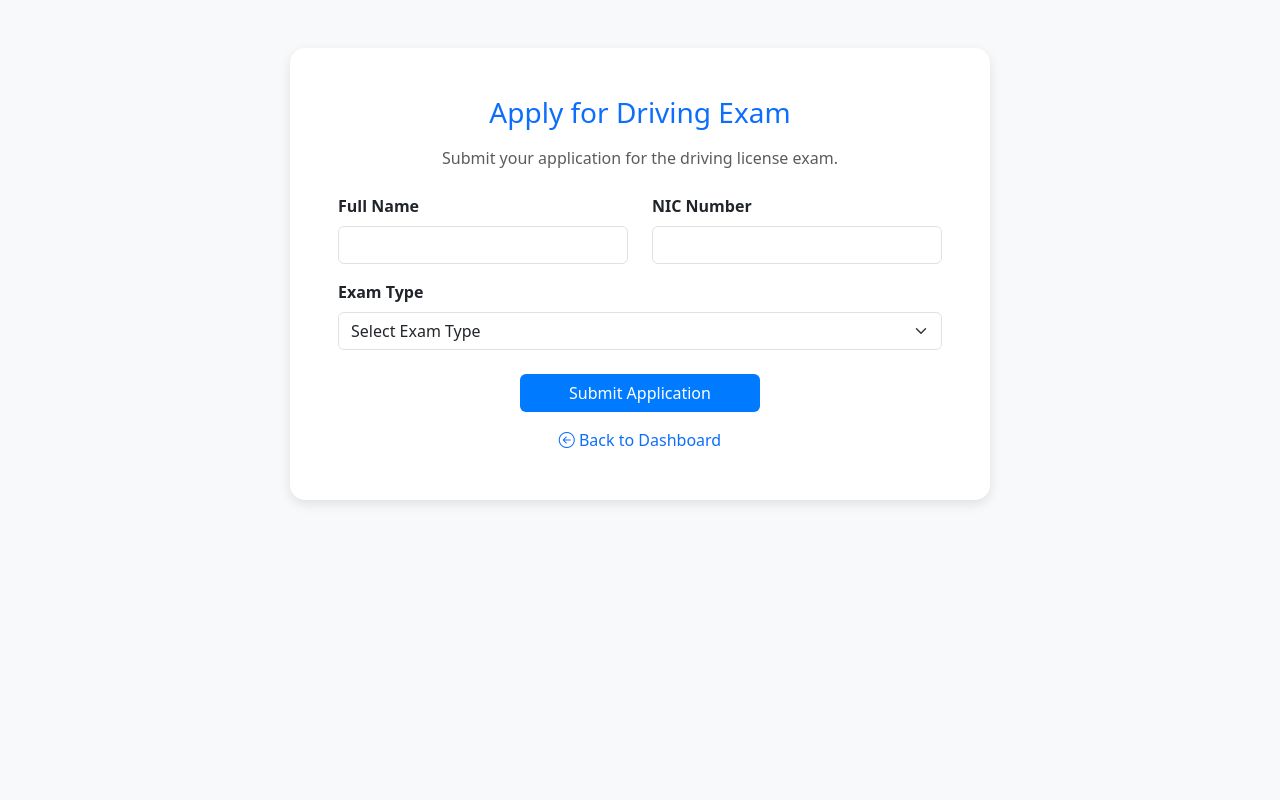
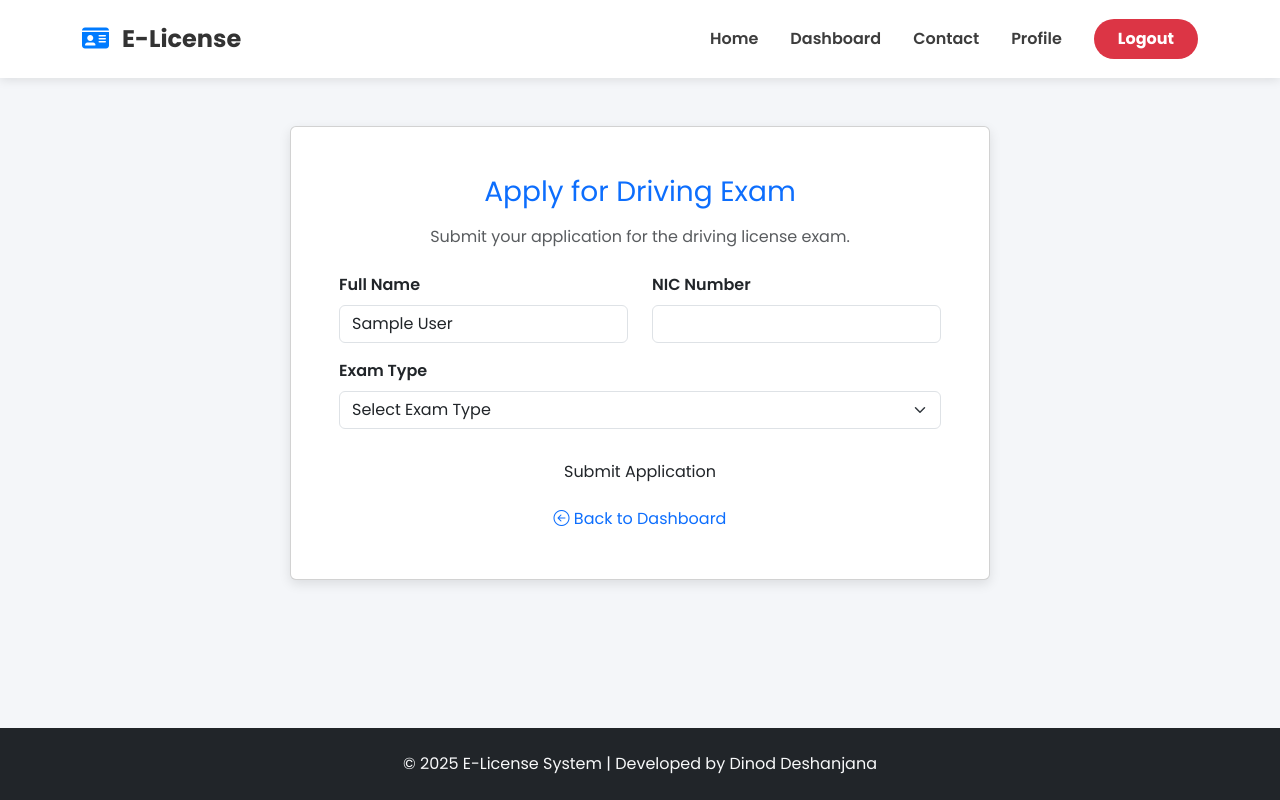
Before and after one commit to DinodDeshanjana/Elicense-System, a PHP site: page /applyexam.php in a window 1280 px wide. Run offline with PHP 8.4, Linux system fonts and the light colour scheme; the visitor is signed in with stand-in values (Sample User, id 1); data that the repository does not hold is empty.

Commit message:
Updated Files, added user navigation file and added footer section

```diff
--- a/applyexam.php
+++ b/applyexam.php
@@ -93,7 +93,19 @@ $conn->close();
   <link href="https://cdn.jsdelivr.net/npm/bootstrap@5.3.3/dist/css/bootstrap.min.css" rel="stylesheet">
   <link href="https://cdn.jsdelivr.net/npm/bootstrap-icons@1.11.3/font/bootstrap-icons.css" rel="stylesheet">
   <style>
-    body { background-color: #f8f9fa; }
+ body {
+  background-color: #f4f6f9;
+  font-family: 'Poppins', sans-serif;
+  min-height: 100vh;
+  position: relative;
+  padding-bottom: 80px; /* Adjust based on footer height */
+}
+
+footer {
+  position: absolute;
+  bottom: 0;
+  width: 100%;
+}
     .card {
       border: none;
       border-radius: 15px;
@@ -103,9 +115,53 @@ $conn->close();
     }
     .btn-custom { background-color: #007bff; color: #fff; }
     .btn-custom:hover { background-color: #0056b3; }
+    .navbar {
+      background: white;
+      box-shadow: 0 2px 10px rgba(0, 0, 0, 0.1);
+      padding: 1rem 0;
+    }
+    .navbar-brand {
+      font-weight: 700;
+      font-size: 1.5rem;
+      color: #333 !important;
+    }
+    .navbar-brand i {
+      margin-right: 0.5rem;
+      color: #007bff;
+    }
+    .nav-link {
+      color: rgba(12, 12, 12, 0.8) !important;
+      font-weight: 600;
+      transition: all 0.3s ease;
+      margin: 0 0.5rem;
+      font-size: 1rem;
+    }
+    .nav-link:hover {
+      color: #007bff !important;
+      transform: translateY(-2px);
+    }
+    .btn-logout {
+      background-color: #dc3545;
+      color: white;
+      font-weight: bold;
+      padding: 0.5rem 1.5rem;
+      border-radius: 50px;
+      transition: all 0.3s ease;
+      border: none;
+      text-decoration: none; /* remove underline from link */
+      display: inline-block; /* correct alignment */
+    }
+    .btn-logout:hover {
+      background-color: #c82333;
+      color: white;
+      transform: translateY(-2px);
+    }
   </style>
 </head>
 <body>
+
+ <?php include "usernavigation.php"; ?>
+
 <div class="container mt-5">
   <div class="card p-4 p-md-5">
     <h3 class="text-center mb-3 text-primary">Apply for Driving Exam</h3>
@@ -150,5 +206,12 @@ $conn->close();
     </div>
   </div>
 </div>
+
+ <footer class="bg-dark text-light py-4 mt-5">
+    <div class="container text-center">
+      <p class="mb-0">&copy; <?php echo date("Y"); ?> E-License System | Developed by Dinod Deshanjana</p>
+    </div>
+  </footer>
+
 </body>
 </html>
```
Also changed, not shown: dashboard.php (+13 -26 lines), examresultstatus.php (+21 -1 lines), examstatus.php (+22 -1 lines), index.php (+26 -4 lines), licensestatus.php (+21 -1 lines).
